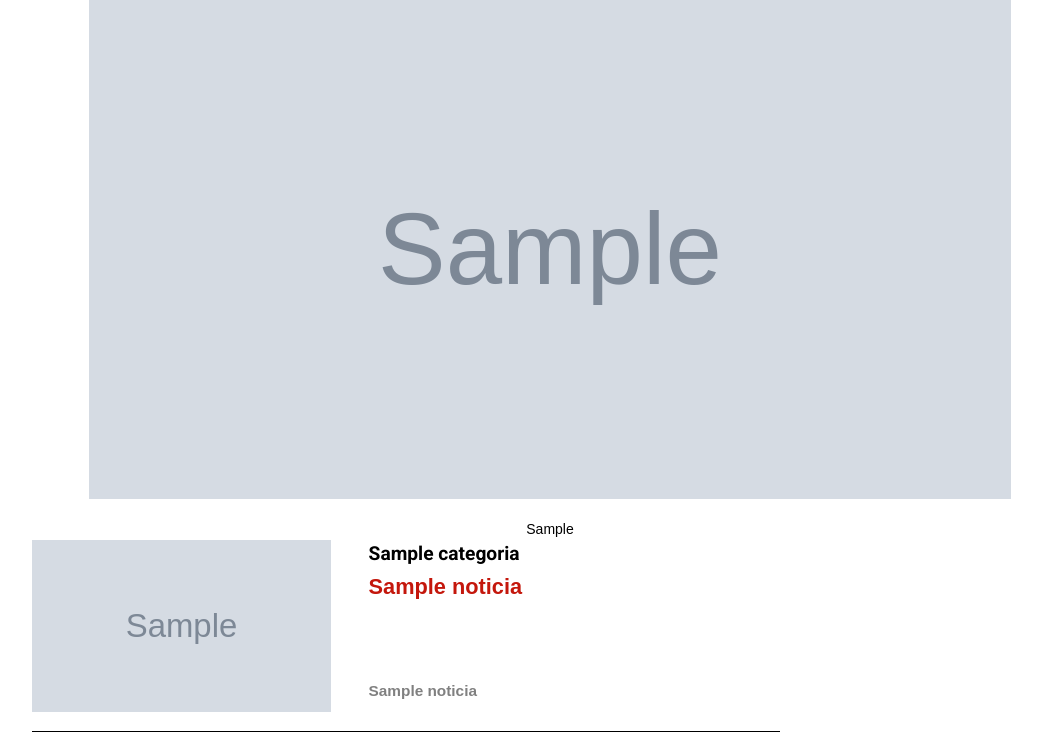
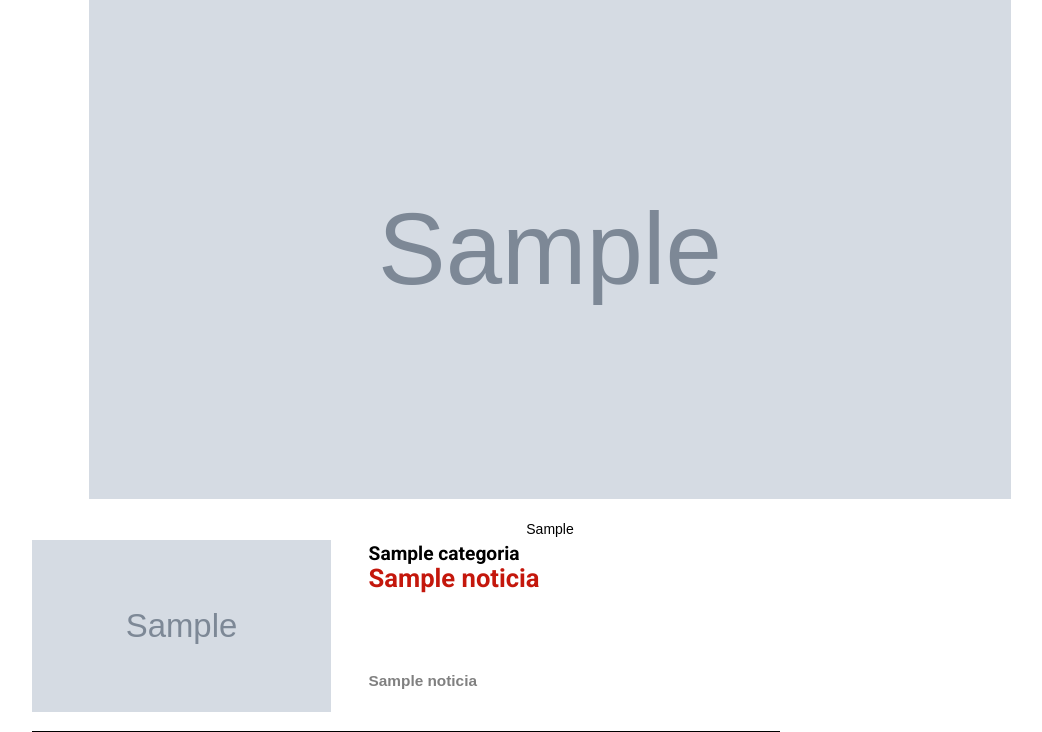
Before and after one commit to wandinhooliveira/itabirahoje, a Django app: template core/templates/noticia.html in a window 1280 px wide. Shown: the part 785-1517 px from the top of the page, without its empty margins (90-1132 px from the left). Run offline with Django 3.2, Linux system fonts and the light colour scheme; the template is opened without the code that fills it: most values are stand-ins (such as "Sample title", 1, 10 or a date in 2020); grey boxes marked "Sample" are stand-in pictures; some libraries are stand-ins or nearby versions.

Commit message:
formatacao possivel

```diff
--- a/core/static/css/noticia.css
+++ b/core/static/css/noticia.css
@@ -20,16 +20,11 @@ h2{
 }
 h6{
     font-family: 'Arial', sans-serif;
-	text-align: left;
+
 	font-size: 1.5rem;
 	margin-top: 10px;
 }
-h4{
-    font-family: 'Arial', sans-serif;
-	text-align: left;
-	font-size: 1.7rem;
-	margin-top: 10px;
-}
+
 .propaganda{
 	width: 100%;
 	height: 200px;
```
